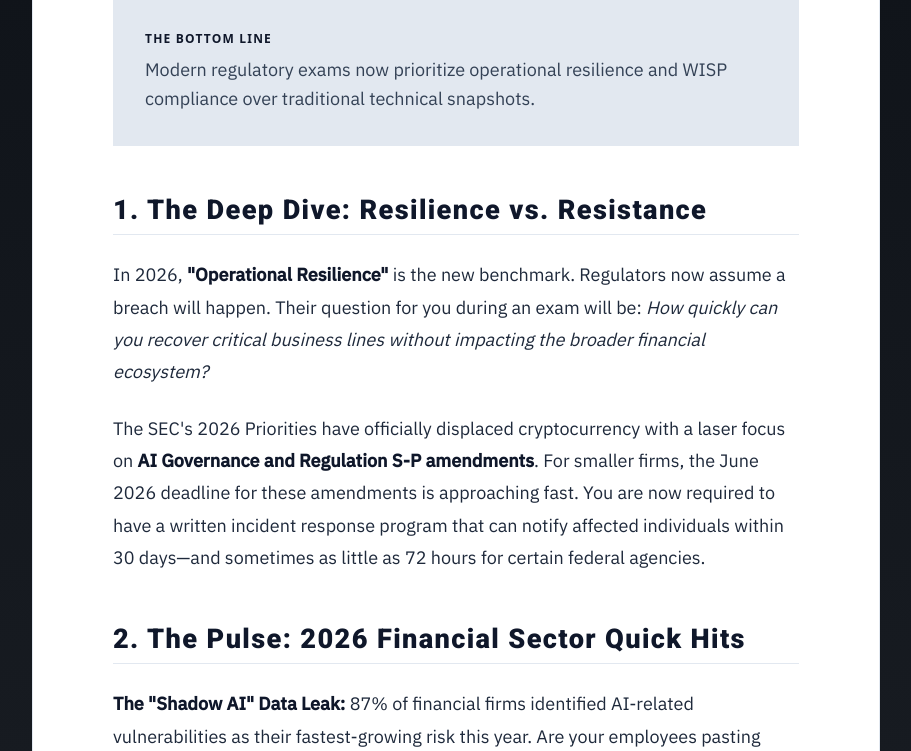
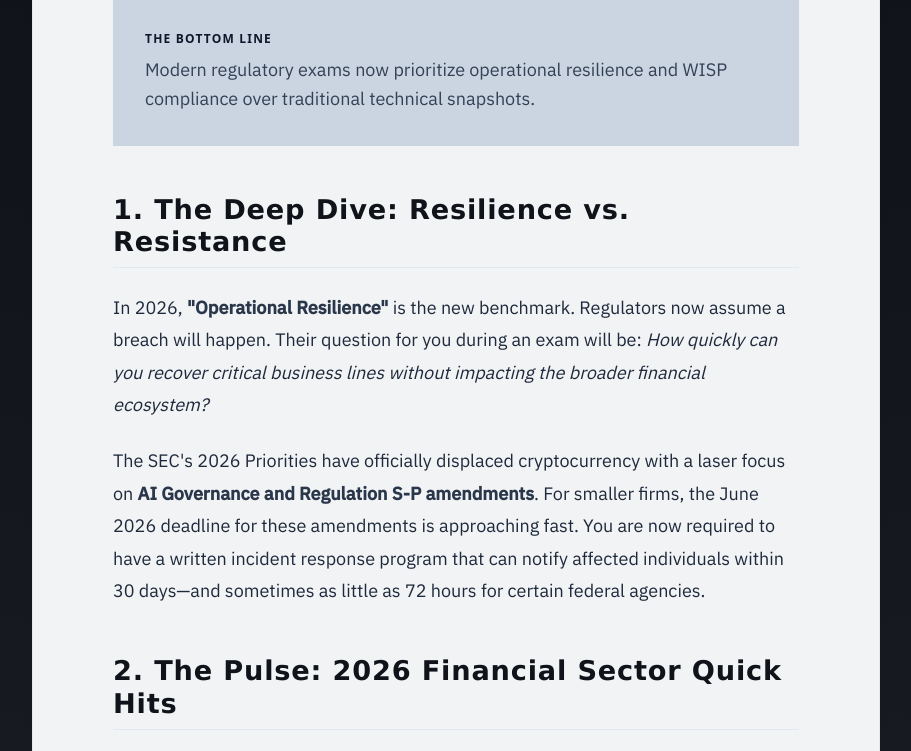
Before and after one commit to GwenCodes/cyber-brief-project-web, a website: page index.html in a window 1280 px wide. Shown: the part 761-1512 px from the top of the page, without its empty margins (184-1095 px from the left). Drawn offline with nearby package versions, Linux system fonts and the light colour scheme.

Commit message:
Revised colors and fonts for better readability

```diff
--- a/article-section.css
+++ b/article-section.css
@@ -1,3 +1,12 @@
+.strategy-box {
+  background: #fff7f5;
+  border-left: 4px solid #ee6c4d;
+  color: #475569;
+  padding: 1.5rem;
+  border-radius: 0 0.5rem 0.5rem 0;
+  margin: 2rem 0;
+}
+
 /* Custom styles for the article preview */
 .article-card {
   background-color: #0a0a0a;
@@ -41,21 +50,25 @@
 
 /* Headers */
 .content-body h2 {
-  font-family: "Roboto", sans-serif;
+  font-family: "verdana", sans-serif;
   font-weight: 900;
-  color: #f0f0f0;
+  color: #10141a;
   margin-top: 3rem;
   margin-bottom: 1.5rem;
   font-size: 1.7rem;
-  letter-spacing: 0.05em;
+  letter-spacing: 0.03em;
   line-height: 1.2;
+  border-bottom: 1px solid #e2e8f0;
+  padding-bottom: 0.5rem;
 }
 
 /* Paragraph spacing */
 .content-body p {
   margin-bottom: 1.5rem;
 }
-
+.content-body strong {
+  color: #2a374a;
+}
 /* Strategic Callout Box */
 .strategy-box {
   background: rgba(238, 108, 77, 0.05);
--- a/index.html
+++ b/index.html
@@ -79,7 +79,7 @@
     <section class="pt-12 pb-24 bg-gradient-to-b from-[#0D1117] to-[#22262C]">
       <div class="max-w-4xl mx-auto px-6">
         <div
-          class="bg-white p-8 md:p-20 rounded-3xl shadow-sm border border-slate-200"
+          class="bg-[#F1F3F5] p-8 md:p-20 rounded-3xl shadow-sm border border-slate-200"
         >
           <div class="text-center mb-16">
             <span
@@ -94,7 +94,7 @@
             </h2>
           </div>
 
-          <div class="bg-slate-200 border-t-2 border-[#EE6C4D] p-8 mb-12">
+          <div class="bg-slate-300 border-t-2 border-[#EE6C4D] p-8 mb-12">
             <strong
               class="text-slate-900 uppercase tracking-widest text-xs block mb-2"
               >The Bottom Line</strong
@@ -106,28 +106,8 @@
           </div>
 
           <article class="content-body text-slate-800">
-            <style>
-              .content-body h2 {
-                color: #0f172a !important;
-                border-bottom: 1px solid #e2e8f0;
-                padding-bottom: 0.5rem;
-              }
-              .content-body strong {
-                color: #0f172a;
-                font-weight: 700;
-              }
-              .strategy-box {
-                background: #fff7f5;
-                border-left: 4px solid #ee6c4d;
-                color: #475569;
-                padding: 1.5rem;
-                border-radius: 0 0.5rem 0.5rem 0;
-                margin: 2rem 0;
-              }
-            </style>
-
             <h2
-              class="font-roboto font-bold text-3xl text-slate-900 tracking-tight mt-16 mb-6"
+              class="font-roboto font-bold text-3xl text-slate-900 tracking-normal mt-16 mb-6"
             >
               1. The Deep Dive: Resilience vs. Resistance
             </h2>
@@ -191,7 +171,7 @@
             </p>
 
             <div
-              class="bg-slate-200 p-6 rounded-lg border border-slate-200 italic"
+              class="bg-slate-300 p-6 rounded-lg border border-slate-200 italic"
             >
               <strong class="text-[#EE6C4D] not-italic">DO THIS TODAY:</strong>
               Find your WISP and check the "Last Updated" date. If it doesn't
--- a/style.css
+++ b/style.css
@@ -1,8 +1,11 @@
 /* Change this in your style.css */
 .font-roboto {
-    font-family: 'Roboto', sans-serif;
+  font-family: "Roboto", sans-serif;
 }
 
 .font-ibm {
-    font-family: 'IBM Plex Sans', sans-serif;
+  font-family: "IBM Plex Sans", sans-serif;
 }
+.font-verdana {
+  font-family: "Verdana", sans-serif;
+}
```
Also changed, not shown: package.json (added, +22 -0 lines).
